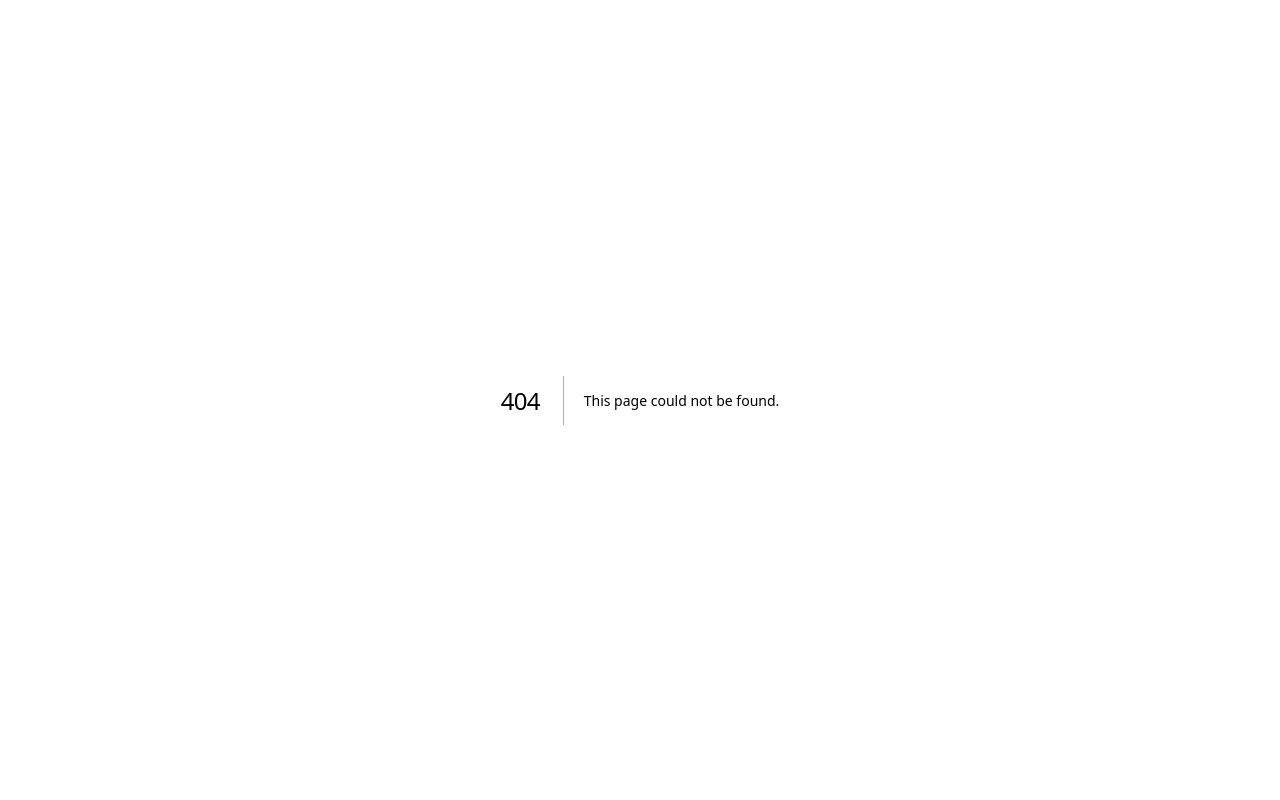
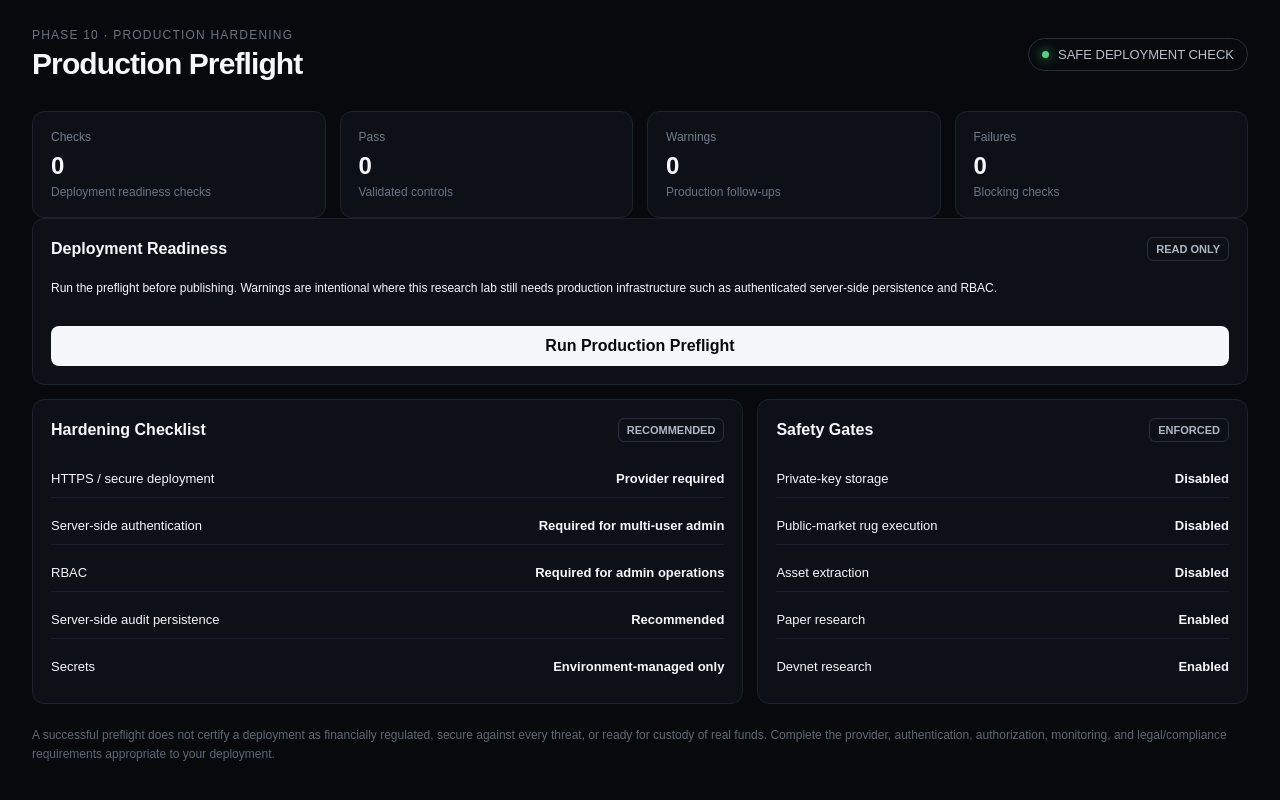
Before and after one commit to RichbloodTech001/Rug-Pull-Lab, a Next.js app: page /preflight in a window 1280 px wide. Before the commit this address had no page. Shown: the top 800 px of the page. Built offline with nearby package versions, Linux system fonts and the light colour scheme.

Commit message:
feat: add Phase 10 production preflight dashboard

```diff
--- /dev/null
+++ b/app/preflight/page.tsx
@@ -0,0 +1,21 @@
+"use client";
+
+import { useState } from "react";
+import { preflightSummary, runProductionPreflight } from "@/lib/production-preflight";
+
+export default function PreflightPage() {
+  const [checks, setChecks] = useState<ReturnType<typeof runProductionPreflight> | null>(null);
+  const summary = checks ? preflightSummary(checks) : null;
+  return <main className="main">
+    <div className="topbar"><div><div className="eyebrow">Phase 10 · Production Hardening</div><h1>Production Preflight</h1></div><div className="status"><span className="dot" /> SAFE DEPLOYMENT CHECK</div></div>
+    <section className="grid">
+      <div className="card"><div className="metric-label">Checks</div><div className="metric">{checks?.length ?? 0}</div><div className="metric-note">Deployment readiness checks</div></div>
+      <div className="card"><div className="metric-label">Pass</div><div className="metric">{summary?.pass ?? 0}</div><div className="metric-note">Validated controls</div></div>
+      <div className="card"><div className="metric-label">Warnings</div><div className="metric">{summary?.warn ?? 0}</div><div className="metric-note">Production follow-ups</div></div>
+      <div className="card"><div className="metric-label">Failures</div><div className="metric">{summary?.fail ?? 0}</div><div className="metric-note">Blocking checks</div></div>
+    </section>
+    <section className="card preflight-card"><div className="card-title"><span>Deployment Readiness</span><span className="badge">READ ONLY</span></div><p className="strategy-help">Run the preflight before publishing. Warnings are intentional where this research lab still needs production infrastructure such as authenticated server-side persistence and RBAC.</p><button className="primary-button" onClick={() => setChecks(runProductionPreflight())}>Run Production Preflight</button>{checks && <div className="preflight-list">{checks.map((check) => <div className="finding" key={check.id}><span className={`severity severity-${check.status.toLowerCase()}`}>{check.status}</span><div><strong>{check.name}</strong><p>{check.detail}</p></div></div>)}</div>}</section>
+    <section className="workspace"><div className="card"><div className="card-title"><span>Hardening Checklist</span><span className="badge">RECOMMENDED</span></div><div className="list"><div className="list-row"><span>HTTPS / secure deployment</span><strong>Provider required</strong></div><div className="list-row"><span>Server-side authentication</span><strong>Required for multi-user admin</strong></div><div className="list-row"><span>RBAC</span><strong>Required for admin operations</strong></div><div className="list-row"><span>Server-side audit persistence</span><strong>Recommended</strong></div><div className="list-row"><span>Secrets</span><strong>Environment-managed only</strong></div></div></div><div className="card"><div className="card-title"><span>Safety Gates</span><span className="badge">ENFORCED</span></div><div className="list"><div className="list-row"><span>Private-key storage</span><strong>Disabled</strong></div><div className="list-row"><span>Public-market rug execution</span><strong>Disabled</strong></div><div className="list-row"><span>Asset extraction</span><strong>Disabled</strong></div><div className="list-row"><span>Paper research</span><strong>Enabled</strong></div><div className="list-row"><span>Devnet research</span><strong>Enabled</strong></div></div></div></section>
+    <p className="footer-note">A successful preflight does not certify a deployment as financially regulated, secure against every threat, or ready for custody of real funds. Complete the provider, authentication, authorization, monitoring, and legal/compliance requirements appropriate to your deployment.</p>
+  </main>;
+}
```
